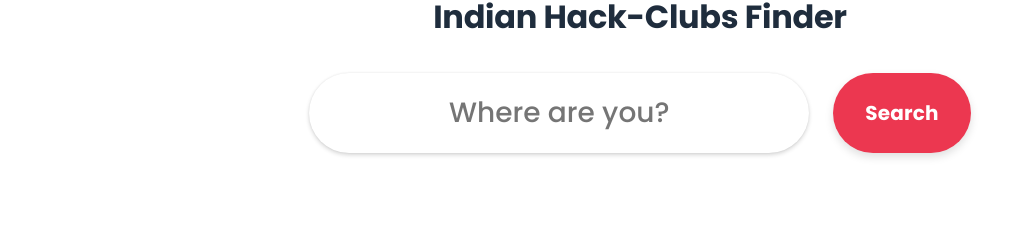
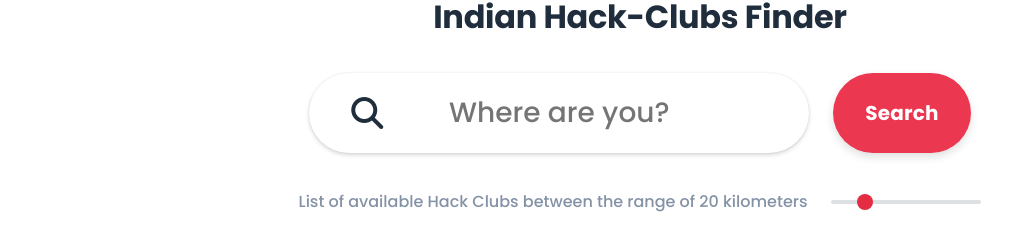
Before and after one commit to MohitTiwariBytes/Indian-Hackclubs-Finder, a React (Create React App) app: page / in a window 1280 px wide. Shown: the part 199-450 px from the top of the page, without its empty margins (0-1033 px from the left). Built offline with nearby package versions, Linux system fonts and the light colour scheme.

Commit message:
Added a Slider for searching radius

```diff
--- a/public/index.html
+++ b/public/index.html
@@ -16,4 +16,5 @@
     <div id="root"></div>
   </body>
 
+  <script src="https://kit.fontawesome.com/14f0ab860d.js" crossorigin="anonymous"></script>
 </html>
--- a/src/App.css
+++ b/src/App.css
@@ -295,9 +295,7 @@ button.cta {
   box-shadow: var(--shadow-elevated);
 }
 
-input,
-textarea,
-select {
+.input input {
   background: var(--elevated);
   color: var(--text);
   font-family: inherit;
@@ -307,29 +305,6 @@ select {
   appearance: none;
 }
 
-input::-webkit-input-placeholder,
-input::-moz-placeholder,
-input:-ms-input-placeholder,
-textarea::-webkit-input-placeholder,
-textarea::-moz-placeholder,
-textarea:-ms-input-placeholder,
-select::-webkit-input-placeholder,
-select::-moz-placeholder,
-select:-ms-input-placeholder {
-  color: var(--muted);
-}
-
-input[type="search"]::-webkit-search-decoration,
-textarea[type="search"]::-webkit-search-decoration,
-select[type="search"]::-webkit-search-decoration {
-  display: none;
-}
-
-input[type="checkbox"] {
-  -webkit-appearance: checkbox;
-  -moz-appearance: checkbox;
-  appearance: checkbox;
-}
 
 label {
   color: var(--text);
--- a/src/Components/Input.css
+++ b/src/Components/Input.css
@@ -1,4 +1,4 @@
-input{
+.input input{
     box-shadow: rgba(0, 0, 0, 0.08) 0px 0px 2px 0px, rgba(0, 0, 0, 0.16) 0px 2px 4px 0px;
     transition: all 0.3s ease;
     height: 80px;
@@ -11,16 +11,22 @@ input{
 
 .input{
     display: flex;
-    justify-content: center;
+    justify-content: flex-start;
     width: 100%;
+    align-items: center;
 }
 
-input:hover{
+.input input:hover{
     box-shadow: rgba(0, 0, 0, 0.08) 0px 0px 2px 0px, rgba(0, 0, 0, 0.30) 0px 3px 4px 0px;
 }
 
+.input i{
+    position: absolute;
+    margin-left: 42px;
+}
+
 @media (max-width: 719px){
-    input{
+    .input input{
         height: 73px;
         width: 90%;
         margin: auto;
@@ -32,3 +38,9 @@ input:hover{
         margin: auto;
     }
 }
+
+@media (max-width: 400px) {
+    .input i{
+        display: none;
+    }
+}
--- a/src/Components/Input.jsx
+++ b/src/Components/Input.jsx
@@ -6,6 +6,7 @@ const Input = ({placeholder}) => {
     <div className="main-input">
         <div className="input">
             <input type="text" placeholder={placeholder} />
+            <i class="fa-solid fa-magnifying-glass fa-2x"></i>
         </div>
     </div>
   );
--- /dev/null
+++ b/src/Components/Slider.css
@@ -0,0 +1,35 @@
+.slider{
+    appearance: none;
+    border-radius: 9999px;
+    cursor: pointer;
+    display: block;
+    height: 4px;
+    background-color: rgb(221, 225, 228);
+    color: rgb(228, 45, 66);
+    margin: 0px;
+    width: 150px;
+}
+
+.slider-main{
+    display: flex;
+    justify-content: center;
+    align-items: center;
+    gap: 24px;
+    flex-direction: row;
+}
+
+.slider-main h3{
+    font-weight: 500;
+    color: var(--secondary);
+    font-size: 16px;
+}
+
+/* Styling for the thumb */
+input[type="range"]::-webkit-slider-thumb {
+    -webkit-appearance: none;
+    width: 16px;
+    height: 16px;
+    border-radius: 50%;
+    background: rgb(228, 45, 66);
+    cursor: pointer;
+}
--- /dev/null
+++ b/src/Components/Slider.jsx
@@ -0,0 +1,31 @@
+import React, { useState, useEffect } from 'react';
+import './Slider.css';
+
+const Slider = () => {
+    const [sliderValue, setSliderValue] = useState(20); // Default value set to 50
+
+    useEffect(() => {
+        console.log(sliderValue); // Log the value whenever it changes
+    }, [sliderValue]);
+
+    const handleSliderChange = (event) => {
+        setSliderValue(event.target.value); // Update state with the new slider value
+    };
+
+    return (
+        <div className="slider-main">
+            <h3>List of available Hack Clubs between the range of {sliderValue} kilometers</h3>
+            <input
+                type="range"
+                id="slider"
+                min={1}
+                max={100}
+                value={sliderValue}
+                className='slider'
+                onChange={handleSliderChange} // Attach the event handler
+            />
+        </div>
+    );
+};
+
+export default Slider;
--- a/src/Pages/HomePage.css
+++ b/src/Pages/HomePage.css
@@ -27,7 +27,7 @@ html, body, #root{
     margin-top: 200px;
 }
 
-.main{
+.search-bar{
     width: 100%;
     display: flex;
     justify-content: center;
--- a/src/Pages/HomePage.jsx
+++ b/src/Pages/HomePage.jsx
@@ -1,6 +1,8 @@
 import React from "react";
 import "./HomePage.css";
 import Input from "../Components/Input";
+import Slider from "../Components/Slider";
+
 
 const HomePage = () => {
     return (
@@ -9,9 +11,12 @@ const HomePage = () => {
                 <h1 className="title">Indian Hack-Clubs Finder</h1>
             </div>
 
-            <div className="main">
+            <div className="search-bar">
                 <Input placeholder={"Where are you?"}></Input>
                 <button className="lg">Search</button>
+            </div>
+            <div className="action-btns">
+                <Slider></Slider>
             </div>
         </div>
     )
```
